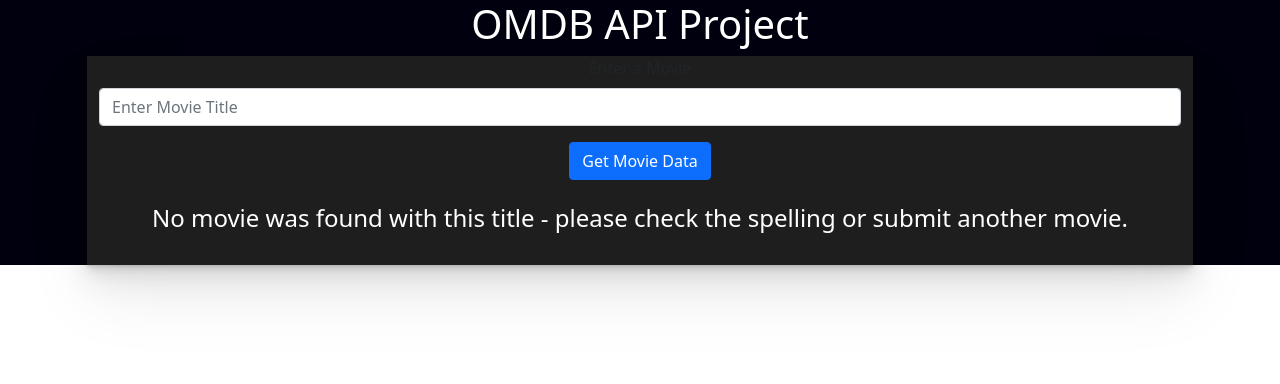
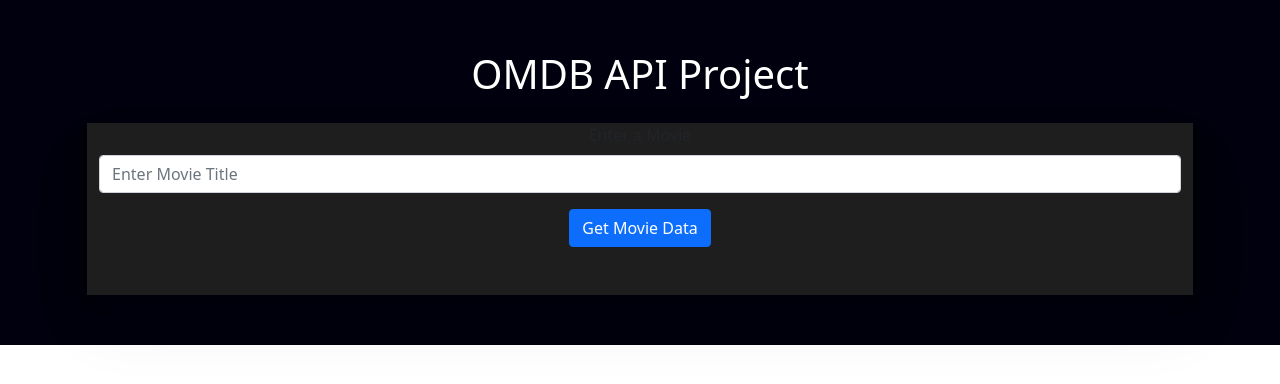
Before and after one commit to matthewgstillman/typescript-omdb-movie-project, a React (Create React App) app: page / in a window 1280 px wide. Shown: the top 384 px of the page. Built offline with nearby package versions, Linux system fonts and the light colour scheme.

Commit message:
Formatting changes

```diff
--- a/src/components/APIComponent.tsx
+++ b/src/components/APIComponent.tsx
@@ -120,7 +120,6 @@
              />
               : <div>
                   <br />
-                  <h4 className='errorMessage'>No movie was found with this title - please check the spelling or submit another movie.</h4>
               </div>
               }
             {movieData !== null &&  movieData.Title ===  undefined?
--- a/src/components/ArticleComponent.tsx
+++ b/src/components/ArticleComponent.tsx
@@ -58,7 +58,7 @@
         <h6>{Year} - {Runtime}</h6>
         </div>
         <Image className='moviePoster' src={Poster} fluid/>
-        <h5 className="movieYearAndRunTimeHeader">{Year} - {Runtime}</h5>
+        <br />
         <br />
         <p className="plotParagraph">{Plot}</p>
         <br />
--- a/src/index.css
+++ b/src/index.css
@@ -14,6 +14,7 @@
 
 .App{
   background-color: #00000e;
+  padding: 50px 0 50px 0;
 }
 
 
@@ -29,8 +30,8 @@
 }
 
 .plotParagraph{
-  /* width: 55%; */
   padding: 0 25px 0 25px;
+  width: 84%;
   margin: 0 auto;
   text-align: justify;
   color: white;
@@ -63,4 +64,9 @@
 
 .topHeader{
   color: white;
+  margin-bottom: 25px;
 }
+
+.mainForm{
+  margin: 0 25px 0 25px;
+}
```
